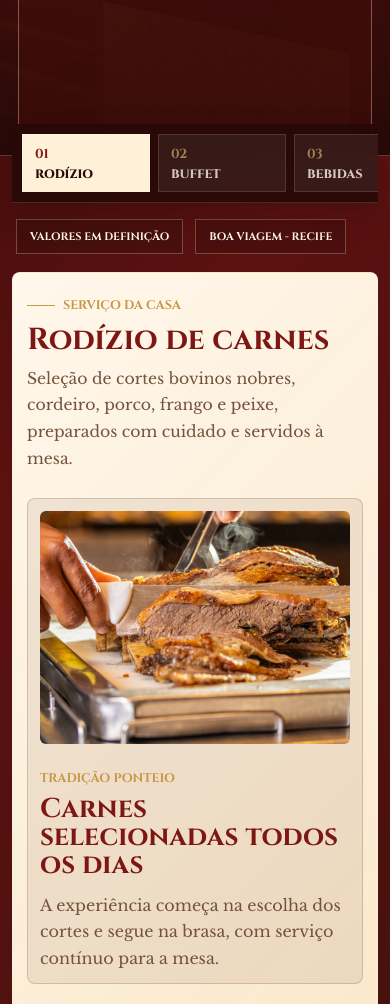
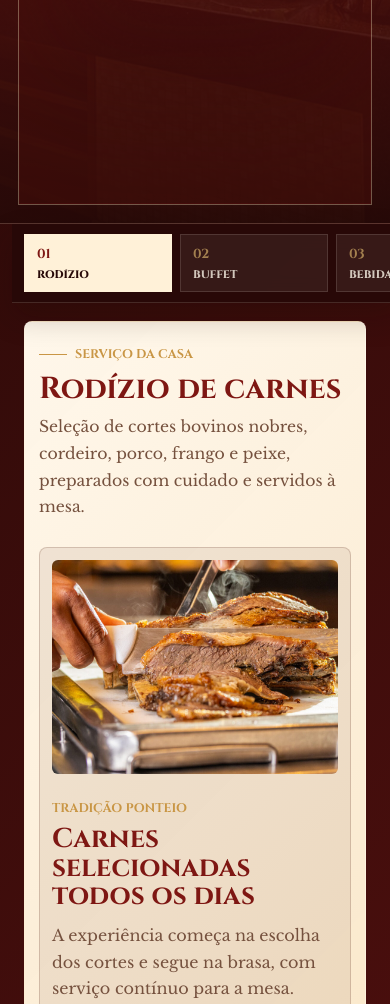
Before and after one commit to btcsolucoes/ponteio, a plain HTML site: page index.html in a window 390 px wide. Shown: the part 620-1624 px from the top of the page. Drawn offline with nearby package versions, Linux system fonts and the light colour scheme.

Commit message:
Apply QrStack navigation standard

```diff
--- a/index.html
+++ b/index.html
@@ -9,7 +9,7 @@
   <link rel="preconnect" href="https://fonts.googleapis.com">
   <link rel="preconnect" href="https://fonts.gstatic.com" crossorigin>
   <link href="https://fonts.googleapis.com/css2?family=Cinzel:wght@500;600;700;800&family=Libre+Baskerville:wght@400;700&display=swap" rel="stylesheet">
-  <link rel="stylesheet" href="styles.css">
+  <link rel="stylesheet" href="styles.css?v=qrstack-standard-20260605">
 </head>
 <body data-theme="rodizio">
   <main class="menu-shell">
@@ -678,6 +678,6 @@
     </footer>
   </main>
 
-  <script src="script.js"></script>
+  <script src="script.js?v=qrstack-standard-20260605"></script>
 </body>
 </html>
--- a/script.js
+++ b/script.js
@@ -2,6 +2,9 @@ const body = document.body;
 const tabs = Array.from(document.querySelectorAll('.tab-dock [role="tab"]'));
 const panels = Array.from(document.querySelectorAll('.tab-panels > [role="tabpanel"]'));
 const reduceMotion = window.matchMedia('(prefers-reduced-motion: reduce)').matches;
+const dock = document.querySelector('.tab-dock');
+const cover = document.querySelector('.cover');
+let tabScrollLock = false;
 
 document.querySelectorAll('.menu-item img, .photo-grid img, .cover-media img').forEach((img) => {
   img.loading = 'lazy';
@@ -23,16 +26,12 @@ const activateScopedTab = (tab, tabList, panelList) => {
 };
 
 const activatePrimaryTab = (tab) => {
+  const panel = document.getElementById(tab.getAttribute('aria-controls'));
+
   tabs.forEach((item) => {
     const active = item === tab;
     item.classList.toggle('is-active', active);
     item.setAttribute('aria-selected', String(active));
-  });
-
-  panels.forEach((panel) => {
-    const active = panel.id === tab.getAttribute('aria-controls');
-    panel.classList.toggle('is-active', active);
-    panel.hidden = !active;
   });
 
   body.dataset.theme = tab.dataset.theme || 'rodizio';
@@ -42,11 +41,65 @@ const activatePrimaryTab = (tab) => {
     block: 'nearest',
     inline: 'center'
   });
+
+  if (!panel) return;
+
+  const offset = (dock?.offsetHeight || 0) + 18;
+  const top = panel.getBoundingClientRect().top + window.scrollY - offset;
+  tabScrollLock = true;
+  window.scrollTo({
+    top: Math.max(0, top),
+    behavior: reduceMotion ? 'auto' : 'smooth'
+  });
+  window.setTimeout(() => {
+    tabScrollLock = false;
+  }, reduceMotion ? 80 : 720);
 };
+
+panels.forEach((panel) => {
+  panel.hidden = false;
+});
 
 tabs.forEach((tab) => {
   tab.addEventListener('click', () => activatePrimaryTab(tab));
 });
+
+const panelObserver = new IntersectionObserver((entries) => {
+  if (tabScrollLock) return;
+
+  const visible = entries
+    .filter((entry) => entry.isIntersecting)
+    .sort((a, b) => b.intersectionRatio - a.intersectionRatio)[0];
+
+  if (!visible) return;
+
+  const tab = tabs.find((item) => item.getAttribute('aria-controls') === visible.target.id);
+  if (tab) {
+    tabs.forEach((item) => {
+      const active = item === tab;
+      item.classList.toggle('is-active', active);
+      item.setAttribute('aria-selected', String(active));
+    });
+    body.dataset.theme = tab.dataset.theme || 'rodizio';
+  }
+}, {
+  root: null,
+  rootMargin: '-42% 0px -48% 0px',
+  threshold: [0, .12, .24, .36]
+});
+
+panels.forEach((panel) => panelObserver.observe(panel));
+
+const syncDockState = () => {
+  if (!dock || !cover) return;
+
+  document.documentElement.style.setProperty('--dock-height', `${dock.offsetHeight}px`);
+  body.classList.toggle('nav-is-fixed', window.scrollY >= cover.offsetHeight);
+};
+
+syncDockState();
+window.addEventListener('scroll', syncDockState, { passive: true });
+window.addEventListener('resize', syncDockState);
 
 document.querySelectorAll('.subtabs').forEach((group) => {
   const scopedTabs = Array.from(group.querySelectorAll('.subtab'));
--- a/styles.css
+++ b/styles.css
@@ -643,3 +643,72 @@ p { margin: 0; }
     scroll-behavior: auto !important;
   }
 }
+
+/* QrStack navigation standard */
+.cover { min-height: 100svh; }
+
+.menu-status { display: none; }
+
+.tab-dock {
+  display: flex;
+  flex-wrap: nowrap;
+  gap: 8px;
+  width: 100vw;
+  margin-inline: calc(50% - 50vw);
+  margin-top: 0;
+  padding: 10px max(12px, calc((100vw - 980px) / 2));
+  overflow-x: auto;
+  overflow-y: hidden;
+  border-inline: 0;
+  scroll-padding-inline: max(12px, calc((100vw - 980px) / 2));
+}
+
+body.nav-is-fixed .tab-dock {
+  position: fixed;
+  top: 0;
+  left: 0;
+  right: 0;
+}
+
+body.nav-is-fixed .tab-panels {
+  padding-top: calc(var(--dock-height, 76px) + 18px);
+}
+
+.tab {
+  flex: 0 0 clamp(152px, 18vw, 184px);
+  overflow-wrap: normal;
+  scroll-snap-align: start;
+  white-space: nowrap;
+}
+
+.tab b {
+  overflow: hidden;
+  text-overflow: ellipsis;
+}
+
+.panel {
+  width: min(860px, calc(100% - 48px));
+  scroll-margin-top: 94px;
+}
+
+.menu-list {
+  width: min(760px, 100%);
+}
+
+@media (max-width: 640px) {
+  .menu-shell { overflow: visible; }
+
+  .tab-dock {
+    margin-inline: 0;
+    padding-inline: 12px;
+  }
+
+  .tab {
+    flex-basis: 148px;
+    min-height: 58px;
+  }
+
+  .tab b { font-size: .68rem; }
+
+  .panel { width: calc(100% - 24px); }
+}
```
